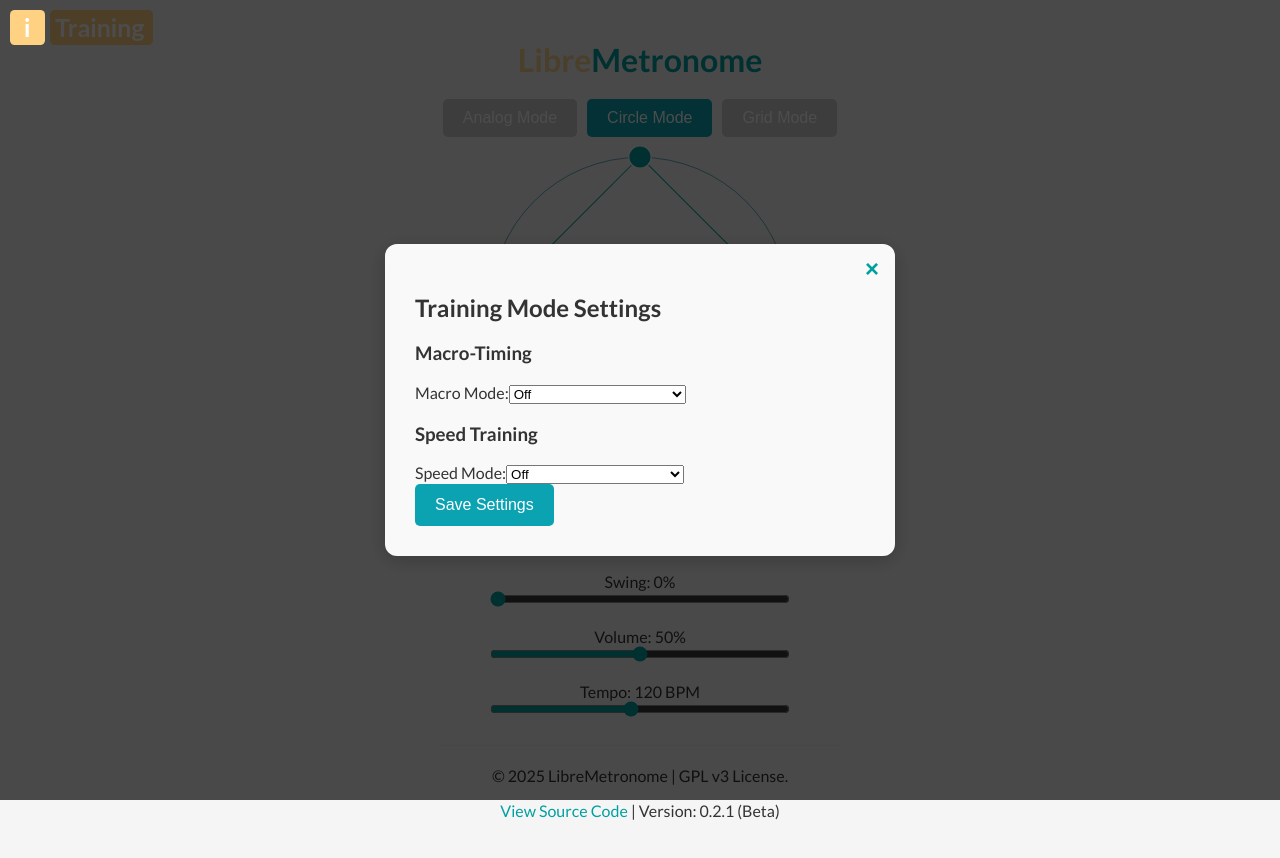
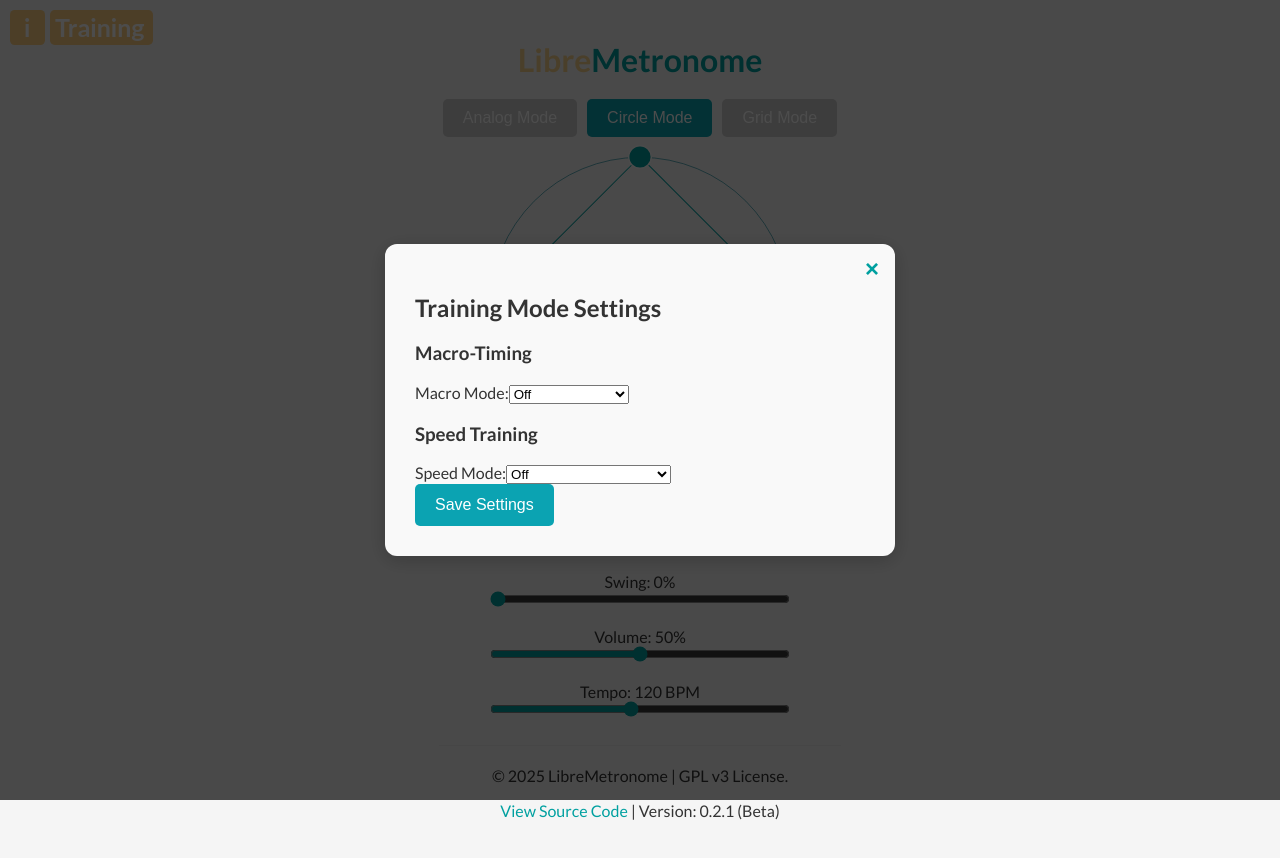
Before and after one commit to hybridpicker/LibreMetronome, a React (Create React App) app in the folder frontend/: page / in a window 1280 px wide. Both pictures are taken after a click on the button 101 px from the left and 29 px from the top of the page. Shown: the top 858 px of the page. Built offline with nearby package versions, Linux system fonts and the light colour scheme; no server answers.

Commit message:
fixing overlay menu

```diff
--- a/frontend/src/App.css
+++ b/frontend/src/App.css
@@ -127,7 +127,7 @@ input[type="range"] {
   border: none;
   cursor: pointer;
   padding: 0;
-  z-index: 1003;
+  z-index: 100;
   text-decoration: none;
 }
 .info-button img {
--- a/frontend/src/components/training/TrainingOverlay.css
+++ b/frontend/src/components/training/TrainingOverlay.css
@@ -5,7 +5,7 @@
   width: 100%;
   height: 100%;
   background: rgba(0, 0, 0, 0.7); /* Darker background for better contrast */
-  z-index: 1002;
+  z-index: 1000;
   display: flex;
   align-items: center;
   justify-content: center;
@@ -61,7 +61,7 @@
   border: none;
   cursor: pointer;
   padding: 0;
-  z-index: 1001;
+  z-index: 100;
 }
 
 .training-button img {
--- a/frontend/src/components/training/TrainingOverlay.js
+++ b/frontend/src/components/training/TrainingOverlay.js
@@ -19,7 +19,6 @@ const TrainingModal = ({ onClose, trainingSettings, setTrainingSettings }) => {
     console.log(`[TrainingModal] ${field} changed to:`, value);
 
     // If the user chooses a non-zero macroMode, set speedMode to 0.
-    // If the user chooses a non-zero speedMode, set macroMode to 0.
     if (field === 'macroMode') {
       const macroVal = Number(value);
       setLocalSettings(prev => ({
@@ -70,8 +69,8 @@ const TrainingModal = ({ onClose, trainingSettings, setTrainingSettings }) => {
               onChange={(e) => handleChange('macroMode', e.target.value)}
             >
               <option value={0}>Off</option>
-              <option value={1}>Fixed Silence (Mode I)</option>
-              <option value={2}>Random Silence (Mode II)</option>
+              <option value={1}>Fixed Silence</option>
+              <option value={2}>Random Silence</option>
             </select>
           </label>
           {localSettings.macroMode === 1 && (
@@ -121,8 +120,8 @@ const TrainingModal = ({ onClose, trainingSettings, setTrainingSettings }) => {
               onChange={(e) => handleChange('speedMode', e.target.value)}
             >
               <option value={0}>Off</option>
-              <option value={1}>Auto Increase (Mode I)</option>
-              <option value={2}>Manual Increase (Mode II)</option>
+              <option value={1}>Auto Increase Tempo</option>
+              <option value={2}>Manual Increase Tempo</option>
             </select>
           </label>
           {(localSettings.speedMode === 1 || localSettings.speedMode === 2) && (
```
